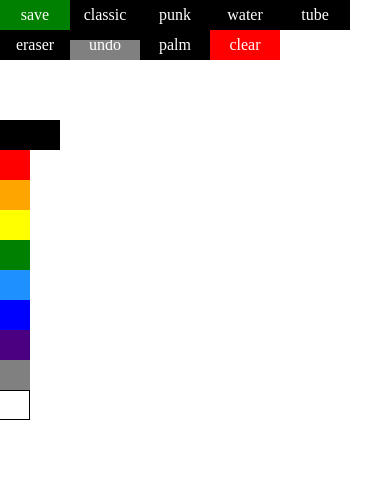
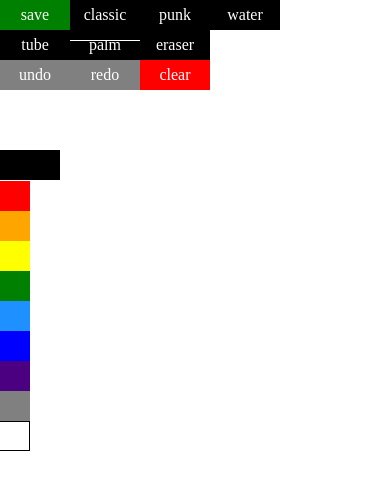
Before and after one commit to iomakarov/iomakarov.github.io, a plain HTML site: page projects/paint/index.html in a window 390 px wide. Drawn offline with nearby package versions, Linux system fonts and the light colour scheme.

Commit message:
iphone fix

```diff
--- a/projects/paint/canvas.css
+++ b/projects/paint/canvas.css
@@ -27,8 +27,11 @@ body, div, fieldset, input, label, a, canvas {
 .header-buttons div{
     position: relative;
 }
-.one {
- z-index: 100;
+.z-9 {
+    z-index: 9;
+}
+.z-10 {
+    z-index: 10;
 }
 .header-buttons-h{
     float: left;
@@ -59,9 +62,11 @@ body, div, fieldset, input, label, a, canvas {
 }
 div.header-buttons-h span.checked {
     height: 40px;
+    border-bottom: 1px solid white;
 }
 div.header-buttons-v span.checked {
     width: 60px;
+    border-bottom: 1px solid white;
 }
 .header-buttons span.clear, span.brush, span.save, span.undo, span.redo, a  {
     line-height:30px;
--- a/projects/paint/index.html
+++ b/projects/paint/index.html
@@ -8,16 +8,18 @@
   <body>
     <div id="paint">
       <div class="header-buttons" id="header-buttons">
-        <div class="header-buttons-h one">
+        <div class="header-buttons-h z-10">
           <a href="#" download="CanvasDemo.png" id="save-button" target="_blank"><span class="save"  style="background:green;">save</span></a>
           <span class="brush checked" data-brush="classic" style="background:black; ">classic</span>
           <span class="brush" data-brush="punk" style="background:black;">punk</span>
           <span class="brush" data-brush="water" style="background:black;">water</span>
+        </div>
+        <div class="header-buttons-h z-9">
           <span class="brush" data-brush="tube" style="background:black;">tube</span>
           <span class="brush" data-brush="palm" style="background:black;">palm</span>
+          <span class="brush" data-brush="eraser" style="background:black;">eraser</span>
         </div>
-        <div class="header-buttons-h">
-          <span class="brush" data-brush="eraser" style="background:black;">eraser</span>
+        <div class="header-buttons-h ">
           <span class="undo"  style="background:grey;">undo</span>
           <span class="redo"  style="background:grey;">redo</span>
           <span class="clear" style="background:red ;">clear</span>
--- a/projects/paint/paint.js
+++ b/projects/paint/paint.js
@@ -15,7 +15,6 @@ var paint = (function() {
         canvas = document.getElementById(canvasId);
         canvas.setAttribute('width', canvasWidth);
         canvas.setAttribute('height', canvasHeight);
-        canvas.setAttribute('id', 'canvas');
         context = canvas.getContext("2d");
 
         _setDefault();
@@ -111,6 +110,7 @@ var paint = (function() {
     function saveInUploadFile() {
         var dt = canvas.toDataURL();
         var d = new Date();
+        /* TODO YYYY-MM-DD hh:mm::ss */
         this.download = 'Feeling_Speed_Brush-'+d.getTime()+'.png';
         this.href = dt;
     }
```
